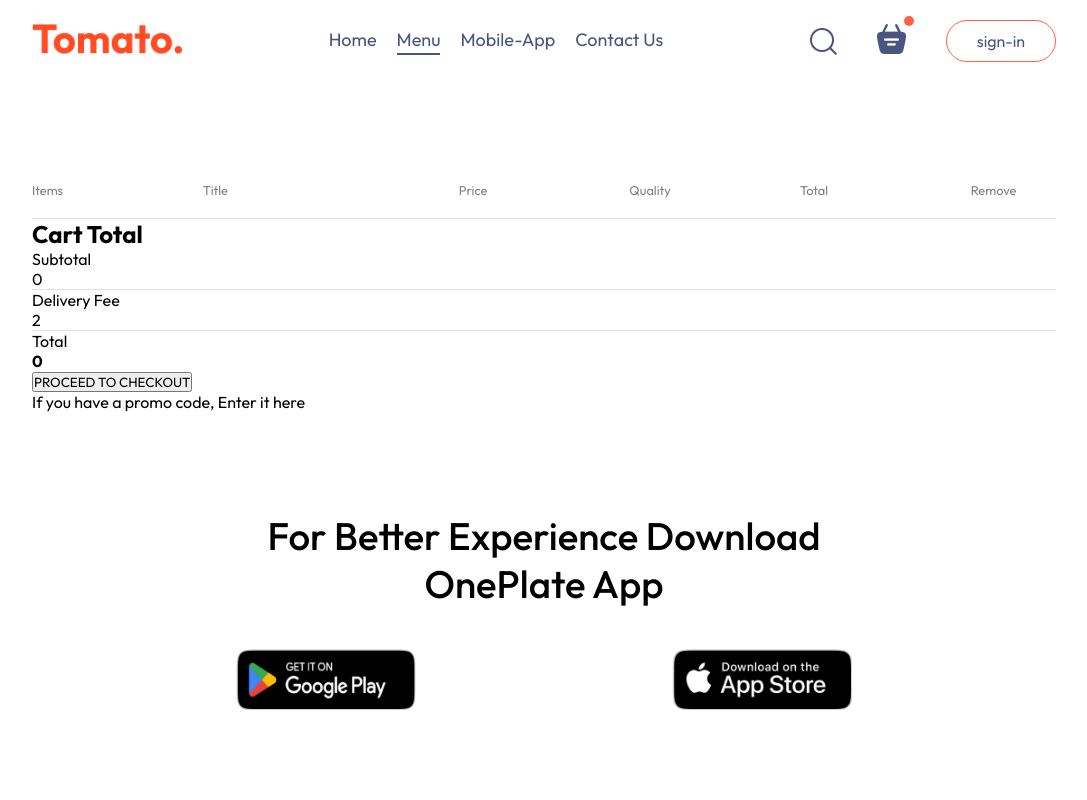
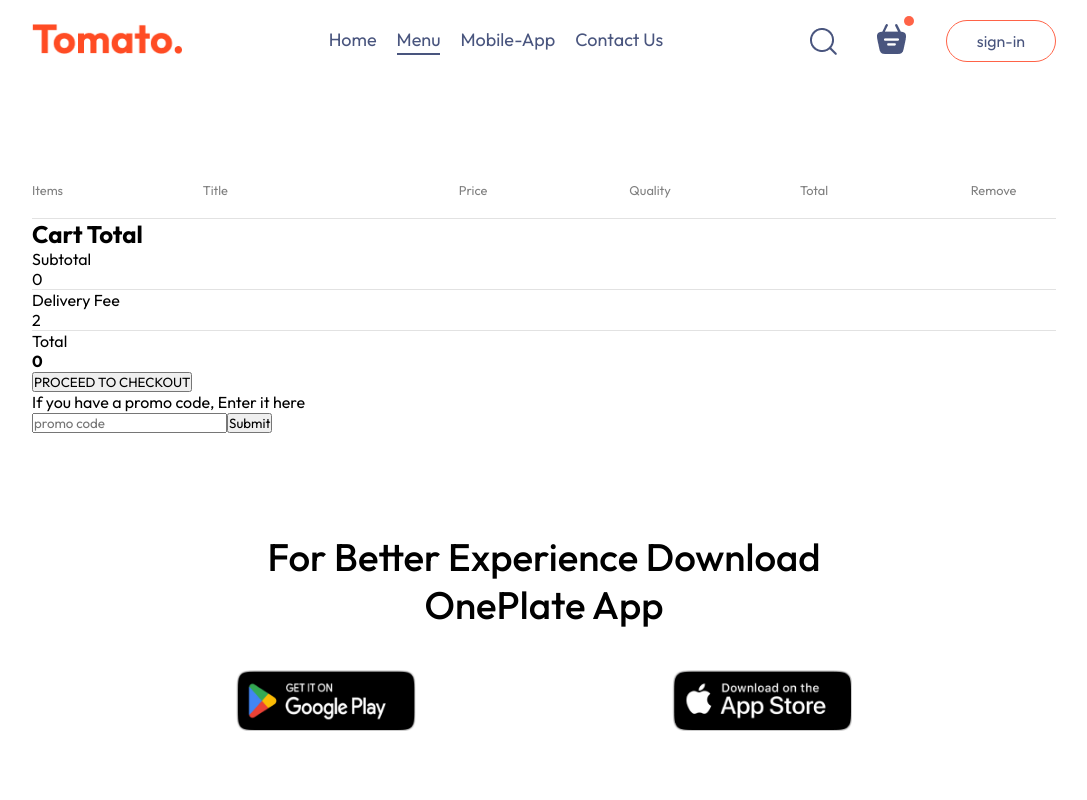
Before and after one commit to partth-code/OnePlate, a React (Vite) app in the folder OnePlate/: page /cart in a window 1280 px wide. Shown: the top 800 px of the page, without its empty margins (96-1183 px from the left). Built offline with nearby package versions, Linux system fonts and the light colour scheme.

Commit message:
Pages:Added Promocode section

```diff
--- a/OnePlate/src/pages/Cart/Cart.tsx
+++ b/OnePlate/src/pages/Cart/Cart.tsx
@@ -59,9 +59,13 @@
             </div>
             <button>PROCEED TO CHECKOUT</button>
           </div>
-          <div className="cart-promo-code">
+          <div className="cart-promocode">
             <div>
               <p>If you have a promo code, Enter it here</p>
+              <div className="cart-promocode-input">
+                  <input type="text" placeholder='promo code' />
+                  <button>Submit</button>
+              </div>
             </div>
           </div>
         </div>
```
